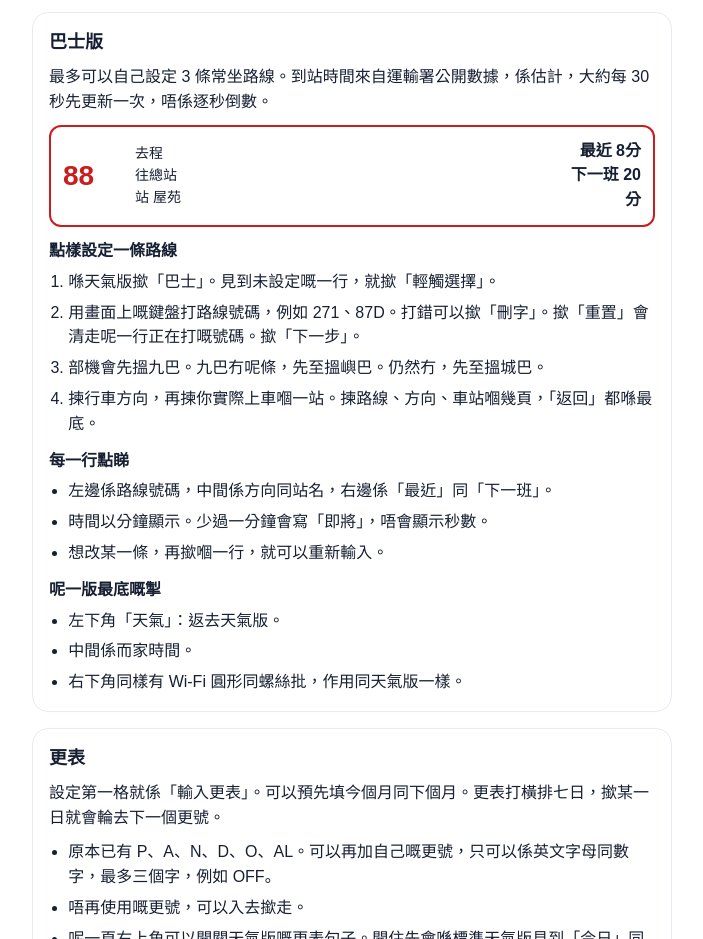
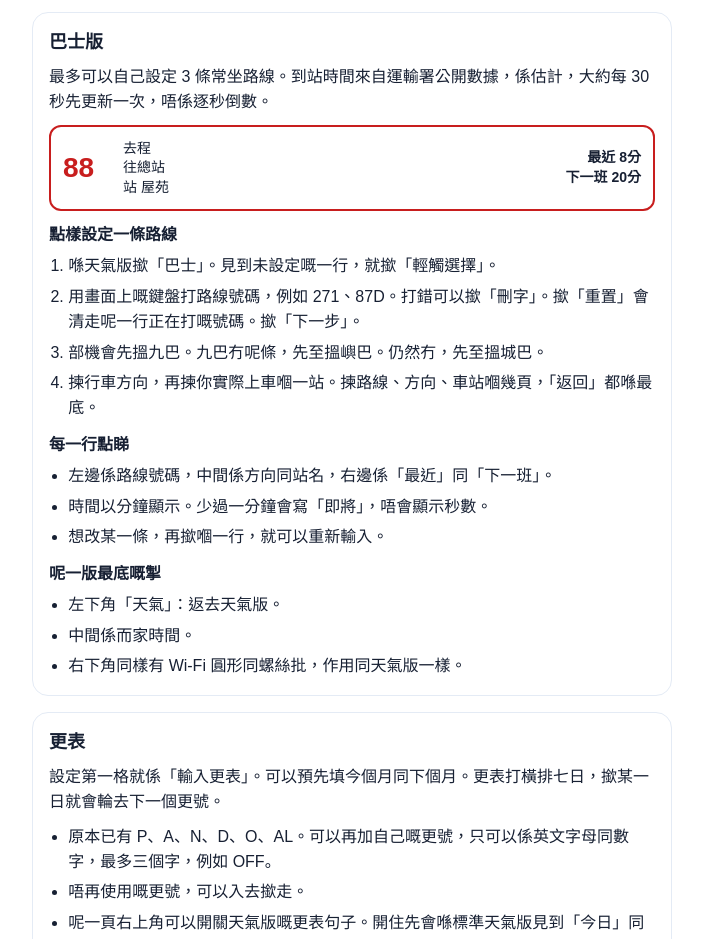
Before and after one commit to nurseforgehk/nurse-desk, a plain HTML site: page index.html in a window 1280 px wide. Shown: the part 1960-2899 px from the top of the page, without its empty margins (288-991 px from the left). Drawn offline with Linux system fonts and the light colour scheme.

Commit message:
Keep the sample bus row on one line when the page jumps to that section.
Co-authored-by: Cursor <cursoragent@cursor.com>

```diff
--- a/index.html
+++ b/index.html
@@ -91,7 +91,7 @@
     li { margin: 0 0 6px; }
     .bus {
       display: grid;
-      grid-template-columns: 64px 1fr 84px;
+      grid-template-columns: 52px 1fr 118px;
       gap: 8px;
       align-items: center;
       margin: 0 0 12px;
@@ -104,8 +104,9 @@
       font-size: 28px;
       line-height: 1;
     }
-    .bus .mid { font-size: 14px; }
-    .bus .time { text-align: right; font-weight: 700; }
+    .bus .mid, .bus .time { font-size: 14px; line-height: 1.4; }
+    .bus .time { text-align: right; font-weight: 700; white-space: nowrap; }
+    section { scroll-margin-top: 16px; }
     footer {
       margin-top: 20px;
       color: var(--muted);
```
